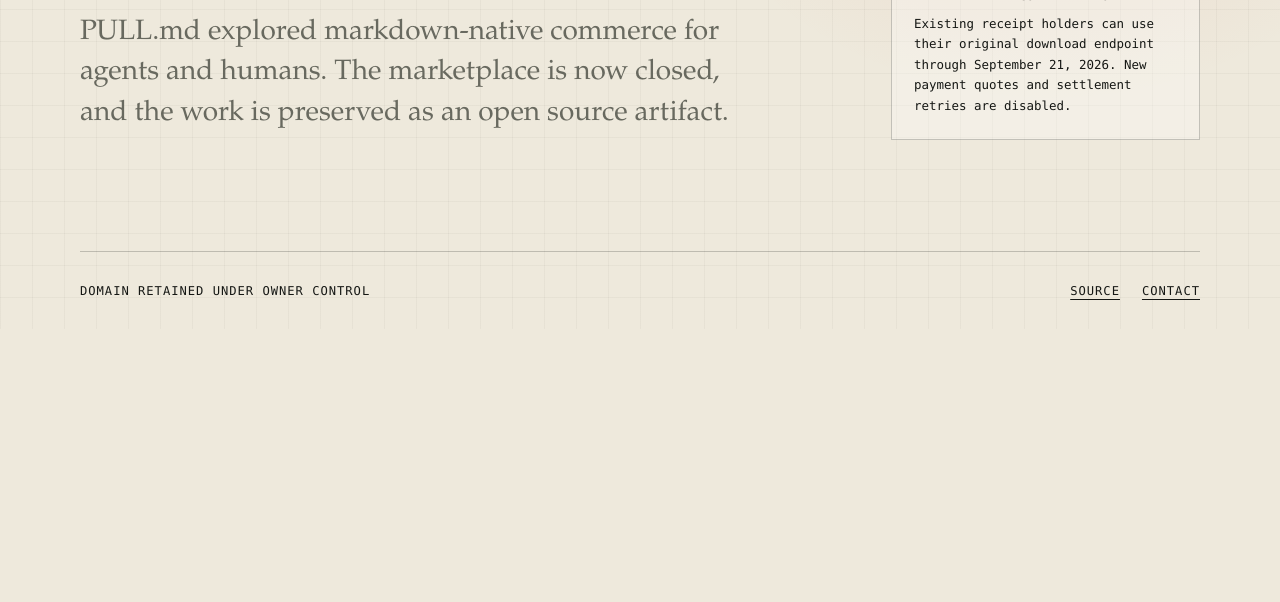
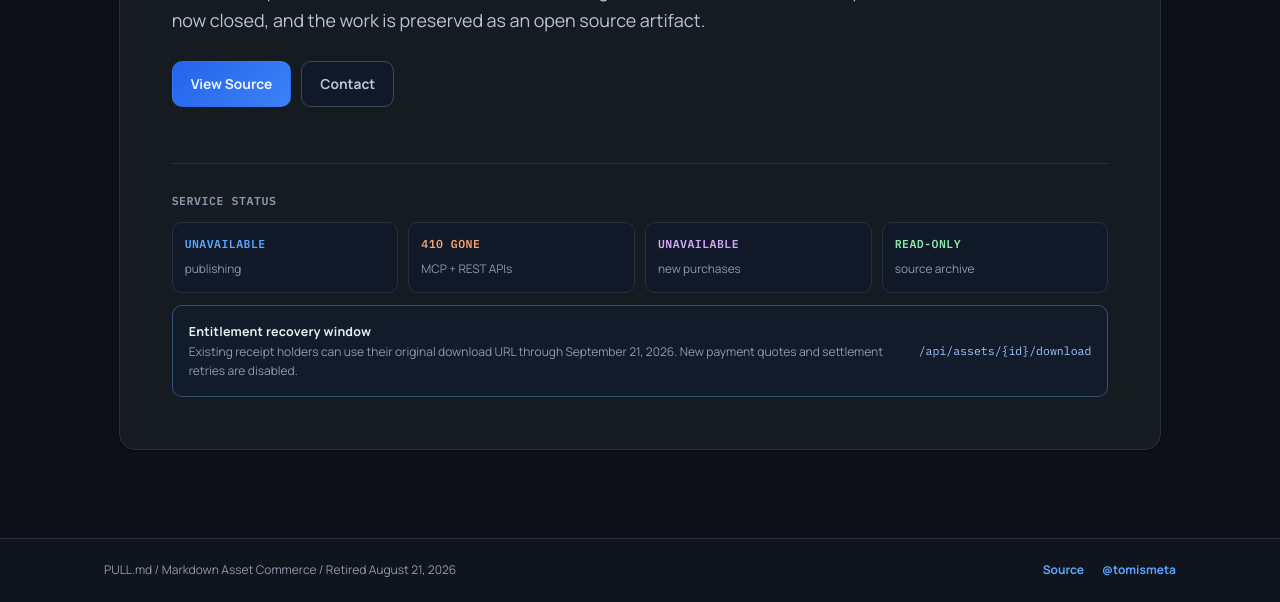
Before and after one commit to tomismeta/pull-md, a website: page public/index.html in a window 1280 px wide. Shown: the part 471-1073 px from the top of the page. Before the commit the page ends 800 px from the top, so only its background shows below. Drawn offline with Linux system fonts and the light colour scheme.

Commit message:
style: restore original retirement aesthetic (#82)

```diff
--- a/public/index.html
+++ b/public/index.html
@@ -4,7 +4,7 @@
   <meta charset="UTF-8">
   <meta name="viewport" content="width=device-width, initial-scale=1.0">
   <title>PULL.md has been retired</title>
-  <meta name="description" content="PULL.md concluded its marketplace experiment on August 21, 2026.">
+  <meta name="description" content="PULL.md concluded its markdown-native marketplace experiment on August 21, 2026.">
   <meta property="og:title" content="PULL.md has been retired">
   <meta property="og:description" content="The markdown asset marketplace experiment concluded on August 21, 2026.">
   <meta property="og:type" content="website">
@@ -15,200 +15,281 @@
   <link rel="canonical" href="__PULLMD_CANONICAL_URL__">
   <link rel="alternate" href="/" type="text/markdown">
   <link rel="icon" type="image/svg+xml" href="/favicon.svg">
+  <link rel="icon" type="image/png" sizes="32x32" href="/favicon.png">
+  <link rel="shortcut icon" href="/favicon.ico">
+  <link rel="preconnect" href="https://fonts.googleapis.com">
+  <link rel="preconnect" href="https://fonts.gstatic.com" crossorigin>
+  <link href="https://fonts.googleapis.com/css2?family=IBM+Plex+Mono:wght@400;500;600&family=Manrope:wght@400;500;600;700;800&display=swap" rel="stylesheet">
+  <link rel="stylesheet" href="/css/styles.css">
   <style>
-    :root {
-      --ink: #151714;
-      --paper: #eee9dc;
-      --signal: #c9462d;
-      --muted: #68695f;
-      --line: rgba(21, 23, 20, 0.22);
+    html {
+      color-scheme: dark;
     }
 
-    * { box-sizing: border-box; }
-
-    html { color-scheme: light; }
-
     body {
-      min-height: 100vh;
-      margin: 0;
-      color: var(--ink);
-      background:
-        radial-gradient(circle at 82% 16%, rgba(201, 70, 45, 0.14), transparent 28rem),
-        linear-gradient(rgba(21, 23, 20, 0.035) 1px, transparent 1px),
-        linear-gradient(90deg, rgba(21, 23, 20, 0.035) 1px, transparent 1px),
-        var(--paper);
-      background-size: auto, 32px 32px, 32px 32px, auto;
-      font-family: "IBM Plex Mono", "SFMono-Regular", Consolas, monospace;
+      display: flex;
+      flex-direction: column;
     }
 
-    main {
-      width: min(1120px, calc(100% - 40px));
-      min-height: 100vh;
-      margin: 0 auto;
-      display: grid;
-      grid-template-rows: auto 1fr auto;
-    }
-
-    header,
-    footer {
-      display: flex;
+    .retirement-status {
+      display: inline-flex;
       align-items: center;
-      justify-content: space-between;
-      min-height: 78px;
-      border-bottom: 1px solid var(--line);
-      font-size: 0.76rem;
-      letter-spacing: 0.08em;
+      gap: 9px;
+      min-height: 36px;
+      padding: 0 13px;
+      border: 1px solid rgba(248, 81, 73, 0.4);
+      border-radius: 999px;
+      background: rgba(248, 81, 73, 0.08);
+      color: #ffb4b0;
+      font-size: 0.75rem;
+      font-weight: 700;
+      letter-spacing: 0.04em;
       text-transform: uppercase;
     }
 
-    footer {
-      border-top: 1px solid var(--line);
-      border-bottom: 0;
+    .retirement-status::before {
+      width: 7px;
+      height: 7px;
+      content: "";
+      border-radius: 50%;
+      background: #f85149;
+      box-shadow: 0 0 0 4px rgba(248, 81, 73, 0.12);
     }
 
-    .brand { font-weight: 700; }
-
-    .status {
-      display: inline-flex;
-      align-items: center;
-      gap: 9px;
-      color: var(--signal);
+    .retirement-main {
+      display: flex;
+      flex: 1;
+      min-height: calc(100vh - 145px);
+      padding-bottom: 0;
     }
 
-    .status::before {
-      width: 8px;
-      height: 8px;
-      content: "";
-      border-radius: 50%;
-      background: var(--signal);
-      box-shadow: 0 0 0 5px rgba(201, 70, 45, 0.12);
+    .retirement-hero {
+      display: flex;
+      width: 100%;
+      align-items: center;
+      padding: clamp(44px, 8vw, 88px) 0;
     }
 
-    .notice {
-      display: grid;
-      grid-template-columns: minmax(0, 1.4fr) minmax(290px, 0.6fr);
-      gap: clamp(36px, 7vw, 96px);
-      align-items: center;
-      padding: 72px 0;
+    .retirement-shell {
+      position: relative;
+      overflow: hidden;
+      padding: clamp(28px, 5vw, 52px);
     }
 
-    .eyebrow {
-      margin: 0 0 24px;
-      color: var(--signal);
-      font-size: 0.8rem;
-      font-weight: 700;
-      letter-spacing: 0.12em;
+    .retirement-shell::after {
+      position: absolute;
+      top: -5rem;
+      right: -2rem;
+      z-index: 0;
+      content: "#";
+      color: rgba(88, 166, 255, 0.045);
+      font-size: clamp(15rem, 32vw, 27rem);
+      font-weight: 800;
+      line-height: 1;
+      pointer-events: none;
+    }
+
+    .retirement-content {
+      position: relative;
+      z-index: 1;
+    }
+
+    .retirement-title {
+      max-width: 850px;
+      margin-bottom: 16px;
+      font-size: clamp(2.4rem, 6.5vw, 5rem);
+      letter-spacing: -0.045em;
+      line-height: 1.02;
+    }
+
+    .retirement-copy {
+      max-width: 760px;
+      font-size: clamp(1rem, 2vw, 1.12rem);
+      line-height: 1.65;
+    }
+
+    .retirement-actions {
+      margin-top: 26px;
+    }
+
+    .retirement-summary {
+      margin-top: clamp(34px, 6vw, 56px);
+      padding-top: 28px;
+      border-top: 1px solid var(--line);
+    }
+
+    .retirement-label {
+      margin-bottom: 12px;
+      color: var(--text-muted);
+      font-family: 'IBM Plex Mono', monospace;
+      font-size: 0.72rem;
+      font-weight: 600;
+      letter-spacing: 0.05em;
       text-transform: uppercase;
     }
 
-    h1 {
-      max-width: 760px;
-      margin: 0;
-      font-family: "Iowan Old Style", Baskerville, "Palatino Linotype", serif;
-      font-size: clamp(4.1rem, 10vw, 9.2rem);
-      font-weight: 500;
-      letter-spacing: -0.065em;
-      line-height: 0.82;
+    .retirement-metrics {
+      grid-template-columns: repeat(4, minmax(0, 1fr));
+      margin-top: 0;
     }
 
-    .lede {
-      max-width: 690px;
-      margin: 40px 0 0;
-      color: var(--muted);
-      font-family: "Iowan Old Style", Baskerville, "Palatino Linotype", serif;
-      font-size: clamp(1.25rem, 2.4vw, 1.75rem);
-      line-height: 1.45;
+    .retirement-metrics strong {
+      font-family: 'IBM Plex Mono', monospace;
     }
 
-    .ledger {
-      border-top: 4px solid var(--ink);
-      border-bottom: 1px solid var(--ink);
+    .retirement-recovery {
+      margin-top: 12px;
+      padding: 16px;
+      border-color: #345173;
+      background: #121b29;
     }
 
-    .ledger-row {
-      display: grid;
-      grid-template-columns: 1fr auto;
-      gap: 20px;
-      padding: 17px 0;
-      border-top: 1px solid var(--line);
-      font-size: 0.76rem;
-      line-height: 1.45;
+    .retirement-recovery code {
+      color: #9fc7ff;
+      font-family: 'IBM Plex Mono', monospace;
+      font-size: 0.72rem;
     }
 
-    .ledger-row:first-child { border-top: 0; }
-    .ledger-row span:last-child { text-align: right; }
-    .off { color: var(--signal); font-weight: 700; }
-
-    .grace {
-      margin-top: 30px;
-      padding: 22px;
-      border: 1px solid var(--line);
-      background: rgba(255, 255, 255, 0.28);
-      font-size: 0.78rem;
-      line-height: 1.65;
+    .retirement-recovery .hero-inventory-copy span {
+      max-width: 720px;
+      line-height: 1.55;
     }
 
-    .grace strong {
-      display: block;
-      margin-bottom: 7px;
-      color: var(--ink);
-      text-transform: uppercase;
+    .retirement-footer {
+      margin-top: auto;
     }
 
-    a { color: inherit; text-underline-offset: 4px; }
-    a:hover { color: var(--signal); }
+    .retirement-footer p {
+      display: flex;
+      flex-wrap: wrap;
+      align-items: center;
+      justify-content: space-between;
+      gap: 10px 24px;
+    }
 
-    .links { display: flex; gap: 22px; }
+    .retirement-footer-links {
+      display: inline-flex;
+      gap: 18px;
+    }
 
-    @media (max-width: 780px) {
-      main { width: min(100% - 28px, 1120px); }
-      .notice { grid-template-columns: 1fr; padding: 54px 0; }
-      h1 { font-size: clamp(4rem, 23vw, 7rem); }
-      header, footer { min-height: 68px; }
-      footer { align-items: flex-start; flex-direction: column; justify-content: center; gap: 8px; }
+    @media (max-width: 760px) {
+      .header-content {
+        min-height: 64px;
+      }
+
+      .retirement-main {
+        min-height: auto;
+      }
+
+      .retirement-hero {
+        padding: 28px 0 36px;
+      }
+
+      .retirement-shell {
+        padding: 24px 20px;
+      }
+
+      .retirement-shell::after {
+        top: -1rem;
+        right: -1rem;
+      }
+
+      .retirement-metrics {
+        grid-template-columns: repeat(2, minmax(0, 1fr));
+      }
+
+      .retirement-recovery {
+        align-items: flex-start;
+        flex-direction: column;
+      }
+
+      .retirement-footer p {
+        align-items: flex-start;
+        flex-direction: column;
+      }
+    }
+
+    @media (max-width: 420px) {
+      .container {
+        padding: 0 16px;
+      }
+
+      .retirement-title {
+        font-size: 2.25rem;
+      }
+
+      .retirement-metrics {
+        grid-template-columns: 1fr;
+      }
     }
   </style>
 </head>
 <body>
-  <main>
-    <header>
-      <span class="brand"># PULL.md</span>
-      <span class="status">Retired</span>
+  <header class="header">
+    <div class="container">
+      <div class="header-content">
+        <a href="/" class="logo" aria-label="PULL.md home">
+          <span class="logo-mark">#</span>
+          <span>PULL.md</span>
+        </a>
+        <span class="retirement-status">Retired</span>
+      </div>
+    </div>
   </header>
 
-    <section id="retirement" class="notice" aria-labelledby="retirement-title">
-      <div>
-        <p class="eyebrow">Experiment concluded / August 21, 2026</p>
-        <h1 id="retirement-title">Pulled<br>offline.</h1>
-        <p class="lede">
+  <main class="retirement-main">
+    <section class="hero retirement-hero" aria-labelledby="retirement-title">
+      <div class="container">
+        <div class="hero-shell retirement-shell">
+          <div class="retirement-content">
+            <p class="hero-kicker">Experiment concluded / August 21, 2026</p>
+            <h1 class="hero-title retirement-title" id="retirement-title">PULL.md has been retired.</h1>
+            <p class="hero-subtitle retirement-copy">
               PULL.md explored markdown-native commerce for agents and humans. The marketplace is now closed,
               and the work is preserved as an open source artifact.
             </p>
+
+            <div class="hero-actions retirement-actions">
+              <a class="btn btn-primary btn-lg" href="https://github.com/tomismeta/pull-md" rel="noopener noreferrer">View Source</a>
+              <a class="btn btn-ghost btn-lg" href="https://x.com/tomismeta" rel="noopener noreferrer">Contact</a>
             </div>
 
-      <aside>
-        <div class="ledger" aria-label="Retirement status">
-          <div class="ledger-row"><span>Publishing</span><span class="off">Unavailable</span></div>
-          <div class="ledger-row"><span>MCP + APIs</span><span class="off">410 Gone</span></div>
-          <div class="ledger-row"><span>New purchases</span><span class="off">Unavailable</span></div>
-          <div class="ledger-row"><span>Source</span><span>Archived</span></div>
+            <div class="retirement-summary">
+              <p class="retirement-label">Service status</p>
+              <div class="hero-metrics retirement-metrics" aria-label="Retirement status">
+                <div><strong>Unavailable</strong><span>publishing</span></div>
+                <div><strong>410 Gone</strong><span>MCP + REST APIs</span></div>
+                <div><strong>Unavailable</strong><span>new purchases</span></div>
+                <div><strong>Read-only</strong><span>source archive</span></div>
               </div>
 
-        <div class="grace">
+              <aside class="hero-inventory retirement-recovery">
+                <div class="hero-inventory-copy">
                   <strong>Entitlement recovery window</strong>
-          Existing receipt holders can use their original download endpoint through September 21, 2026.
+                  <span>
+                    Existing receipt holders can use their original download URL through September 21, 2026.
                     New payment quotes and settlement retries are disabled.
+                  </span>
                 </div>
+                <code>/api/assets/{id}/download</code>
               </aside>
+            </div>
+          </div>
+        </div>
+      </div>
     </section>
+  </main>
 
-    <footer>
-      <span>Domain retained under owner control</span>
-      <span class="links">
+  <footer class="footer retirement-footer">
+    <div class="container">
+      <p>
+        <span>PULL.md / Markdown Asset Commerce / Retired August 21, 2026</span>
+        <span class="retirement-footer-links">
           <a href="https://github.com/tomismeta/pull-md" rel="noopener noreferrer">Source</a>
-        <a href="https://x.com/tomismeta" rel="noopener noreferrer">Contact</a>
+          <a href="https://x.com/tomismeta" rel="noopener noreferrer">@tomismeta</a>
         </span>
+      </p>
+    </div>
   </footer>
-  </main>
 </body>
 </html>
```
Also changed, not shown: tests/asset-page.test.js (+1 -1 lines). Lines whose indentation alone changed are shown as unchanged.
